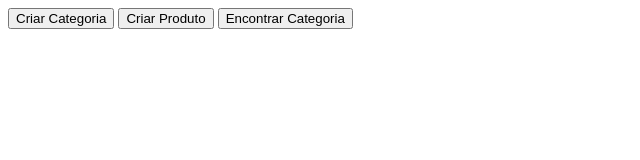
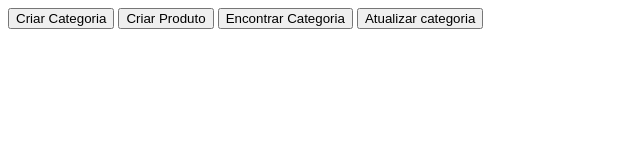
Before and after one commit to giobasiliox/2tds1-projects, a plain HTML site: page pages/category-procuct.html in a window 1280 px wide. Shown: the whole page, without its empty margins (0-640 px from the left). Drawn offline with Linux system fonts and the light colour scheme.

Commit message:
feat: creat button function editCategory

```diff
--- a/pages/category-procuct.html
+++ b/pages/category-procuct.html
@@ -10,5 +10,6 @@
     <button onclick="createCategory()">Criar Categoria</button>
     <button onclick="createProduct()">Criar Produto</button>
     <button onclick=" findCategory(1)">Encontrar Categoria</button>
+    <button onclick=" editCategory(1, `Doces`)">Atualizar categoria</button>
 </body>
 </html>
```
